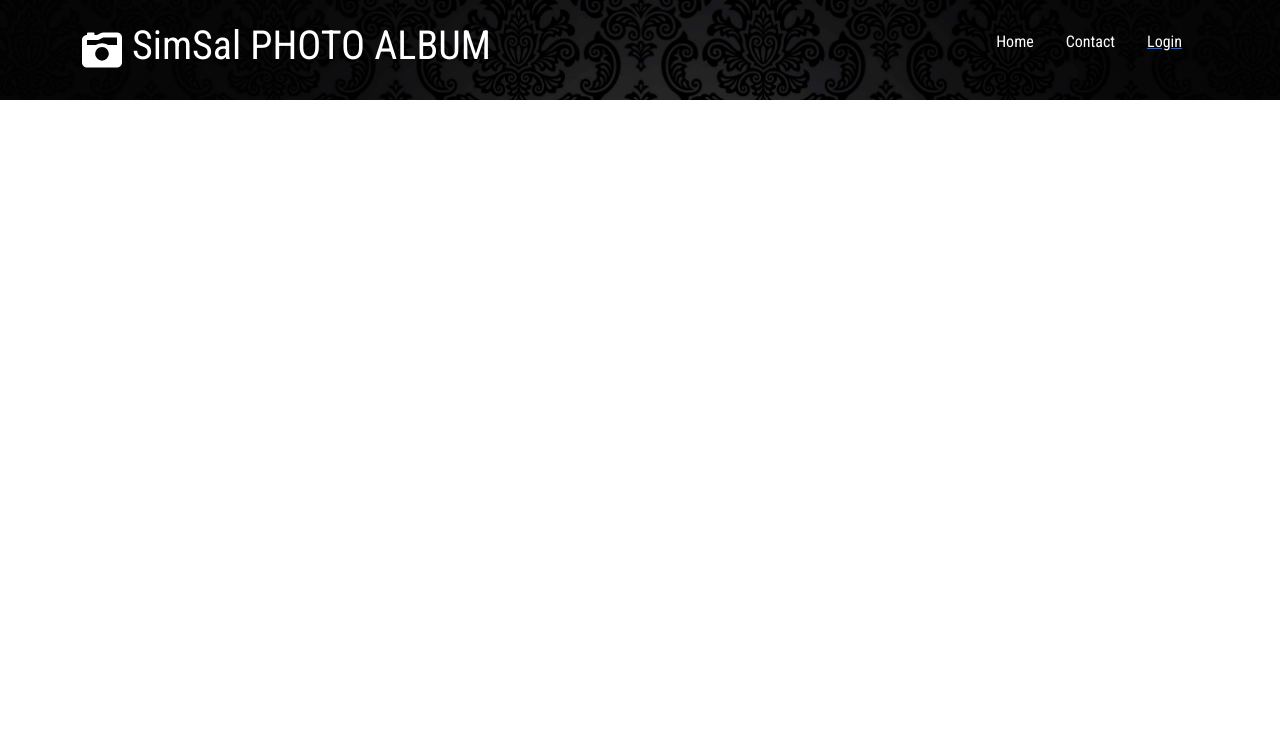
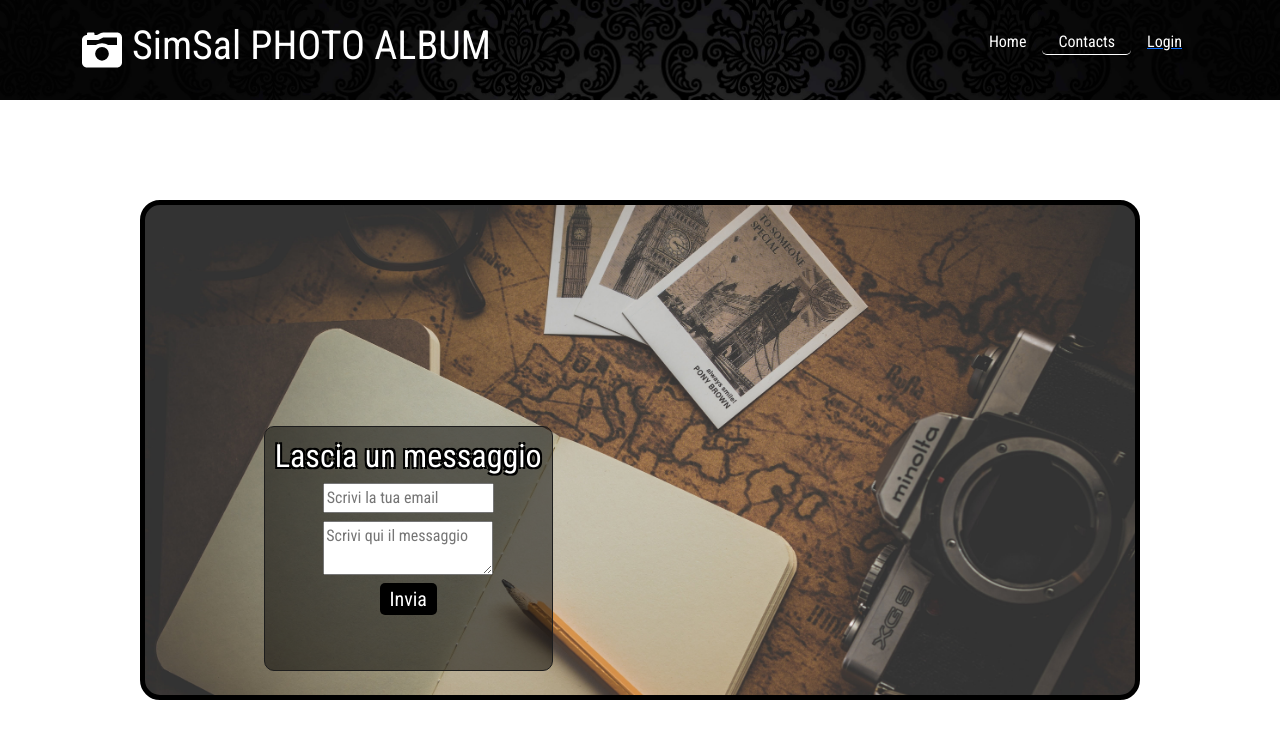
Before and after one commit to sim-sal/react-il-mio-fotoalbum, a React (Vite) app in the folder front-end/: page /contacts in a window 1280 px wide. Shown: the top 738 px of the page. Built offline with nearby package versions, Linux system fonts and the light colour scheme.

Commit message:
add contacts component

```diff
--- a/front-end/src/App.jsx
+++ b/front-end/src/App.jsx
@@ -6,6 +6,7 @@ import AppDashboard from "./pages/AppDashboard";
 import { BrowserRouter, Route, Routes } from "react-router-dom";
 import PrivateRoute from "./middleware/AppPrivateRoutes";
 import { AuthProvider } from "./contexts/AuthContext";
+import AppContacts from "./pages/AppContacts";
 
 function App() {
   return (
@@ -26,6 +27,7 @@ function App() {
               }
             />
           </Route>
+          <Route path="/contacts" element={<AppContacts />} />
         </Routes>
       </AuthProvider>
     </BrowserRouter>
--- a/front-end/src/components/AppHeader.jsx
+++ b/front-end/src/components/AppHeader.jsx
@@ -25,9 +25,9 @@ export default function AppHeader() {
                             <li className="mx-3 text-white">Home</li>
                         </NavLink>
 
-                        <li className="mx-3 text-white">
-                            Contact
-                        </li>
+                        <NavLink to="/contacts" className="text-decoration-none">
+                            <li className="mx-3 text-white">Contacts</li>
+                        </NavLink>
 
                         <NavLink to="/dashboard" className="text-decoration-none">
                             <li className={`mx-3 text-white ${isLogged ? '' : 'd-none'}`}>
--- /dev/null
+++ b/front-end/src/css/AppContacts.module.css
@@ -0,0 +1,58 @@
+.my_container {
+    display: flex;
+    align-items: center;
+    justify-content: center;
+    min-height: calc(100vh - 120px);
+    position: relative;
+    margin-top: 10px;
+    font-family: 'Nova Square', sans-serif;
+    font-family: 'PT Sans', sans-serif;
+    font-family: 'Roboto Condensed', sans-serif;
+}
+
+.contacts_container {
+    position: relative;
+    border: 5px solid black;
+    border-radius: 20px;
+    background-image: url("/contacts_bg.jpg");
+    width: 1000px;
+    height: 500px;
+    background-size: cover;
+}
+
+.contacts_form_container {
+    position: absolute;
+    width: 20%;
+    height: 50%;
+    padding: 10px;
+    color: white;
+    background-color: rgba(0, 0, 0, 0.5);
+    border: 1px solid rgb(29, 29, 29);
+    border-radius: 10px;
+    left: 12%;
+    bottom: 5%;
+    word-wrap: break-word;
+    width: max-content;
+}
+
+.contacts_form_container>h2 {
+    text-shadow: -2px -2px 0 black, 2px -2px 0 black, -2px 2px 0 black, 2px 2px 0 black;
+}
+
+.contacts_form_container>p {
+    text-shadow: 1px 1px 1px black;
+}
+
+.contacts_button {
+    border: none;
+    padding-right: 10px;
+    padding-left: 10px;
+    border-radius: 5px;
+    font-size: 20px;
+    color: white;
+    background-color: black;
+}
+
+.contacts_button:hover {
+    background-color: rgb(31, 31, 31);
+}
--- /dev/null
+++ b/front-end/src/pages/AppContacts.jsx
@@ -0,0 +1,82 @@
+import React, { useState } from "react";
+import style from "../css/AppContacts.module.css";
+import axios from "axios";
+
+export default function AppContacts() {
+    const [email, setEmail] = useState("");
+    const [content, setContent] = useState("");
+    const [isLoading, setIsLoading] = useState(false);
+    const [isMessageSent, setIsMessageSent] = useState(false);
+
+    const handleFormSubmit = async (e) => {
+        e.preventDefault();
+
+        try {
+            setIsLoading(true);
+
+            // Invia i dati al tuo server per la gestione del messaggio
+            const response = await axios.post("http://localhost:3000/messages", {
+                email,
+                content,
+            });
+
+            console.log("Message sent successfully:", response.data);
+
+            // Aggiorna lo stato del componente o esegui altre azioni se necessario
+            setIsMessageSent(true);
+
+            // Resetta i campi del form
+            setEmail("");
+            setContent("");
+
+            setIsLoading(false);
+
+            // Imposta uno stato `isMessageSent` su `false` dopo 2 secondi
+            setTimeout(() => {
+                setIsMessageSent(false);
+            }, 2000);
+        } catch (error) {
+            console.error("Error sending message:", error);
+            // Gestisci l'errore, ad esempio mostrando un messaggio all'utente
+            setIsLoading(false);
+        }
+    };
+
+    return (
+        <div className="container-fluid">
+            <div className={style.my_container}>
+                <div className={`${style.contacts_container}`}>
+                    <div className={style.contacts_form_container}>
+                        <h2>Lascia un messaggio</h2>
+                        <form onSubmit={handleFormSubmit}>
+                            <div className="d-flex justify-content-center mb-2">
+                                <input
+                                    type="email"
+                                    placeholder="Scrivi la tua email"
+                                    value={email}
+                                    onChange={(e) => setEmail(e.target.value)}
+                                    required
+                                />
+                            </div>
+                            <div className="d-flex justify-content-center mb-2">
+                                <textarea
+                                    value={content}
+                                    placeholder="Scrivi qui il messaggio"
+                                    onChange={(e) => setContent(e.target.value)}
+                                    required
+                                ></textarea>
+                            </div>
+                            <div className="d-flex justify-content-center">
+                                <button type="submit" disabled={isLoading} className={style.contacts_button}>
+                                    {isLoading ? "Inviando..." : "Invia"}
+                                </button>
+                            </div>
+
+                            {isMessageSent && <p className="text-center mt-2">Messaggio inviato con successo!</p>}
+                        </form>
+                    </div>
+                </div>
+            </div>
+        </div>
+    );
+}
```
Also changed, not shown: front-end/public/contacts_bg.jpg (added).
